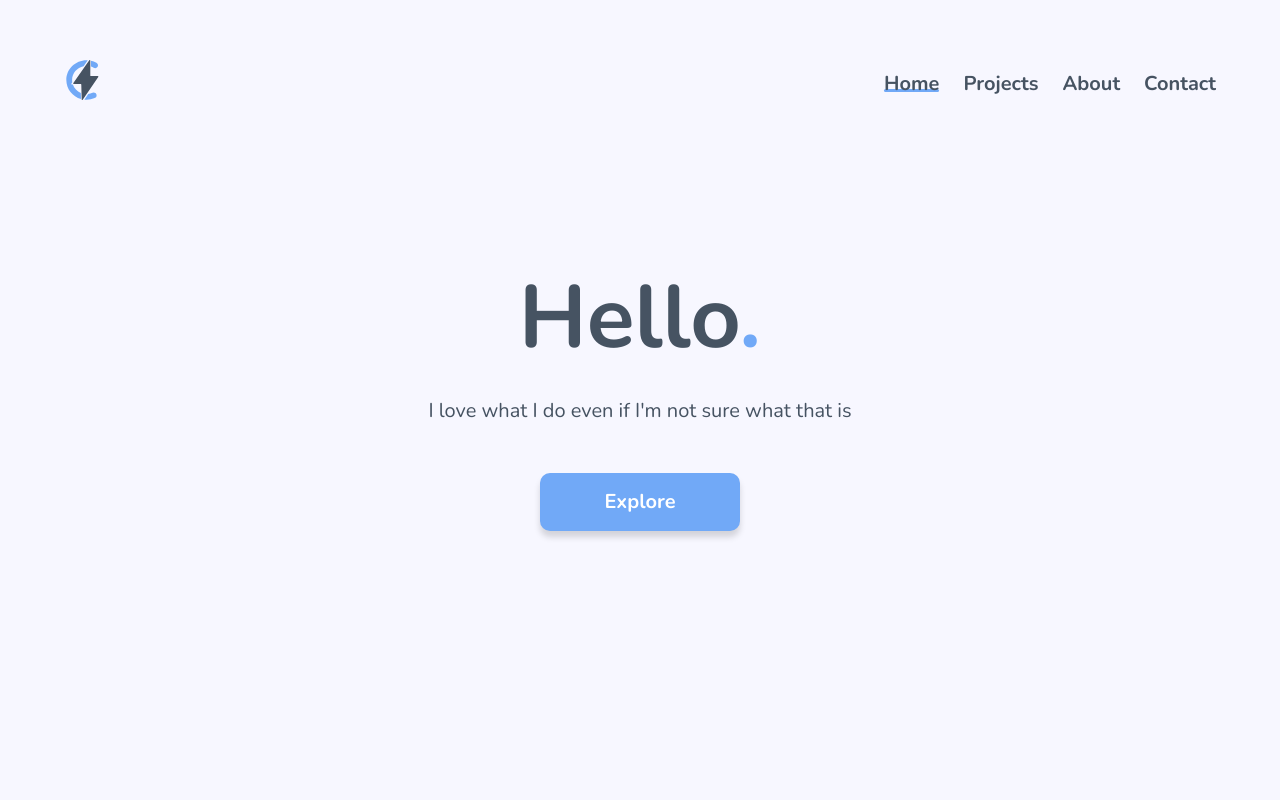
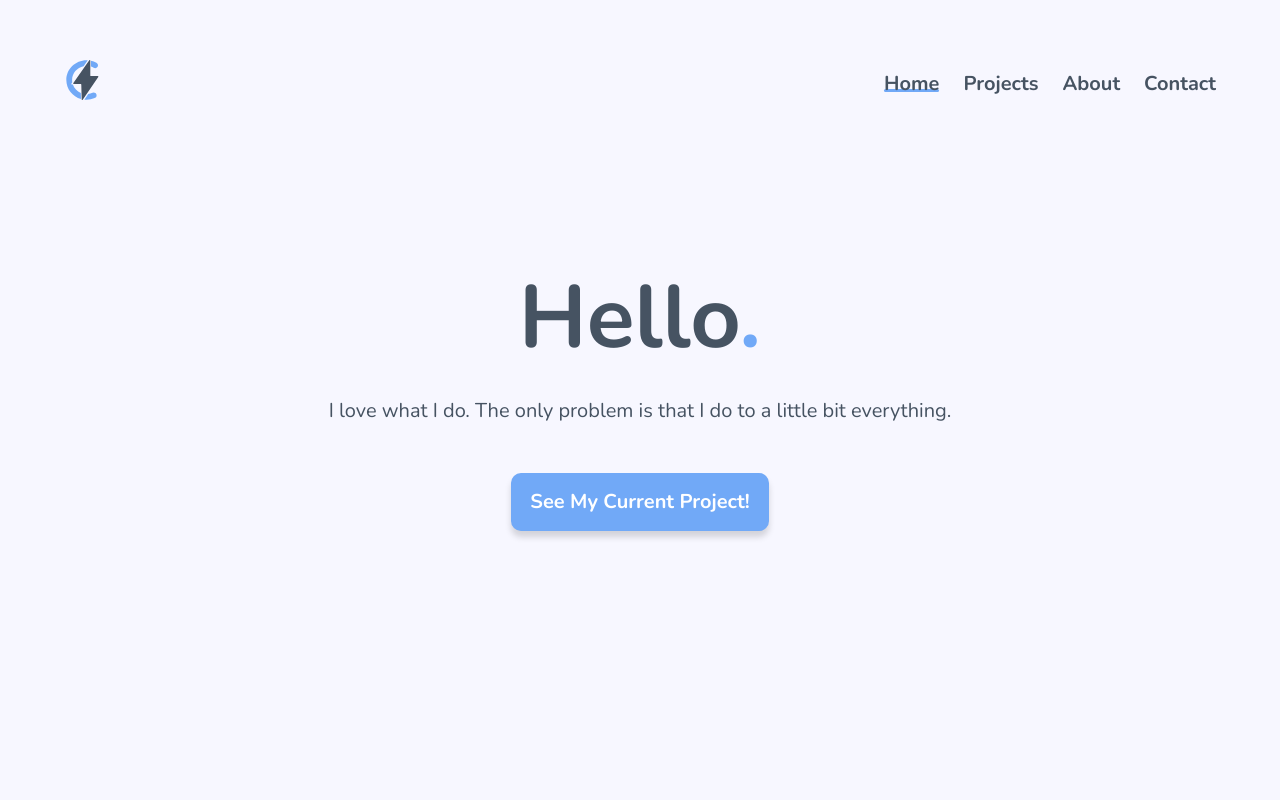
Before and after one commit to Atomator/portfolio, a Vue app: page / in a window 1280 px wide. Shown: the top 800 px of the page. Built offline with nearby package versions, Linux system fonts and the light colour scheme.

Commit message:
Changed home page to show what I am currently working on

```diff
--- a/src/pages/Home.vue
+++ b/src/pages/Home.vue
@@ -5,13 +5,13 @@
       <div class="container has-text-centered">
         <h1 class="title" id="welcomeMessage">Hello<strong class="has-text-primary">.</strong> </h1>
         <h2 class="subtitle has-text-weight-medium" style="margin-bottom: 50px;">
-          I love what I do even if I'm not sure what that is
+          I love what I do. The only problem is that I do to a little bit everything.
         </h2>
-        <router-link to="/projects">
-          <a id="explore-button" class="button is-primary is-large has-shadow">
-            <p id="button-text" class="has-text-weight-bold">Explore</p>
+        <!-- <router-link to="/projects"> -->
+          <a href="https://github.com/sentimentapp/application" id="explore-button" class="button is-primary is-large has-shadow">
+            <p id="button-text" class="has-text-weight-bold">See My Current Project!</p>
           </a>
-        </router-link>
+        <!-- </router-link> -->
       </div>
     </section>
   </div>
@@ -35,7 +35,6 @@ export default {
 
 #explore-button {
   height: 58px;
-  width: 200px;
   border-radius: 10px;
   box-shadow: 0 6px 6px rgba(10, 10, 10, 0.15);
 }
@@ -44,4 +43,8 @@ export default {
   font-size: 20px;
 }
 
+.currently {
+  padding-top: 16px;
+}
+
 </style>
```
